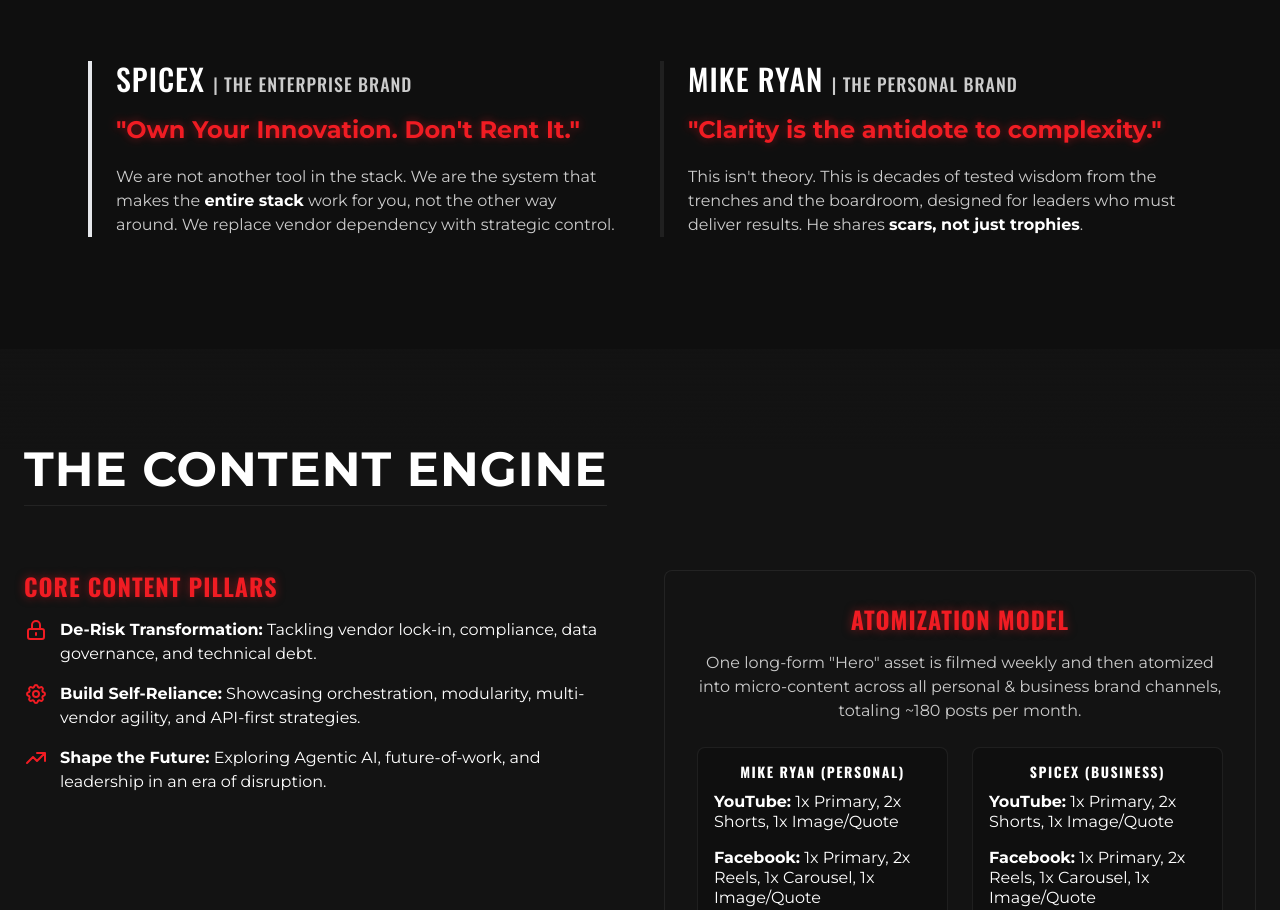
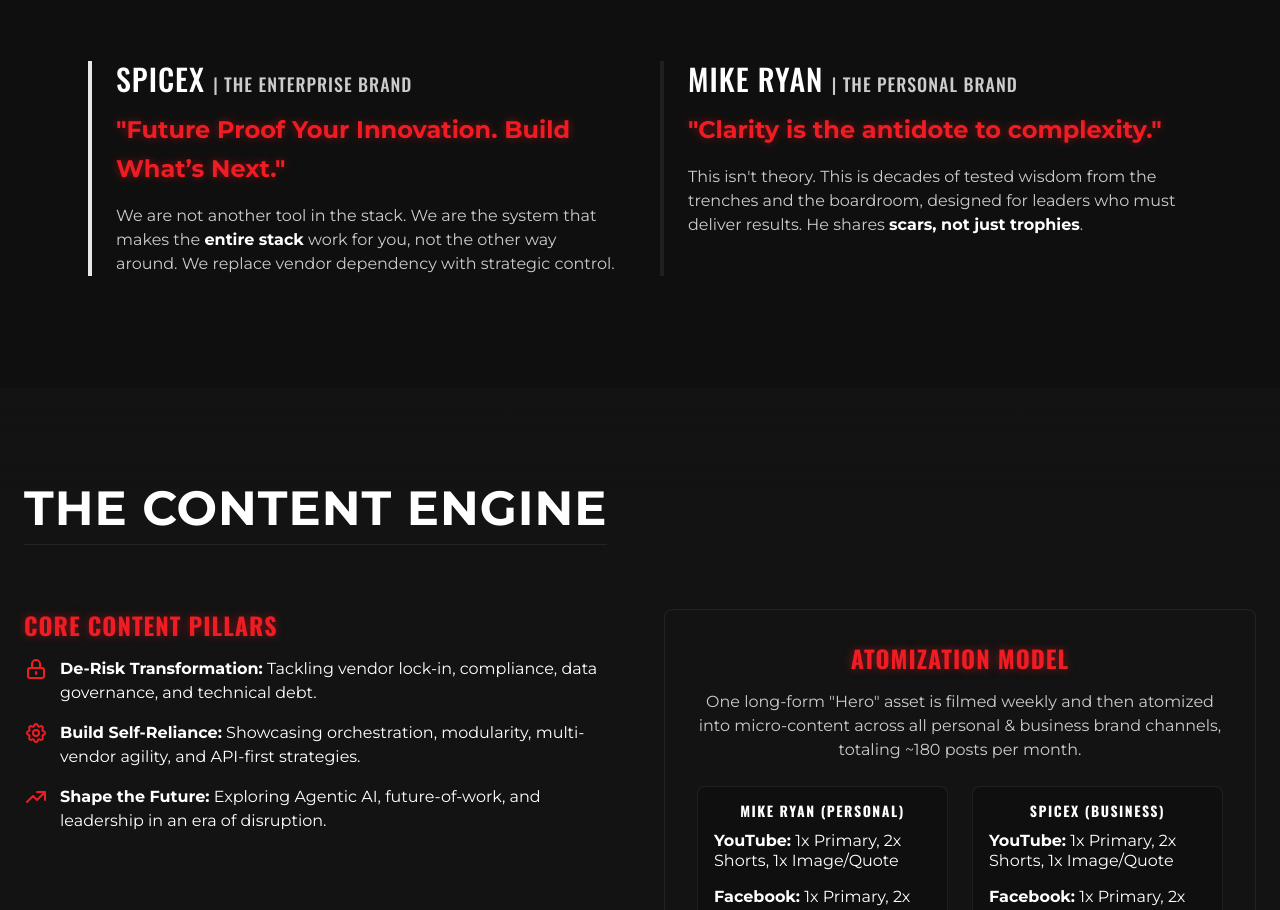
Before and after one commit to islayah5/SpiceX, a plain HTML site: page index.html in a window 1280 px wide. Shown: the part 2521-3431 px from the top of the page. Drawn offline with nearby package versions, Linux system fonts and the light colour scheme.

Commit message:
Update wording on index.html

```diff
--- a/index.html
+++ b/index.html
@@ -452,7 +452,7 @@
                 <div class="grid md:grid-cols-2 gap-10 text-left">
                     <div class="border-l-4 border-accent pl-6">
                         <h3 class="text-3xl mb-3">SpiceX <span class="text-lg font-light text-[var(--text-muted)]">| The Enterprise Brand</span></h3>
-                        <p class="text-2xl text-accent font-bold leading-relaxed">"Own Your Innovation. Don't Rent It."</p>
+                        <p class="text-2xl text-accent font-bold leading-relaxed">"Future Proof Your Innovation. Build What’s Next."</p>
                         <p class="text-md text-[var(--text-muted)] mt-4">We are not another tool in the stack. We are the system that makes the <span class="font-bold text-white">entire stack</span> work for you, not the other way around. We replace vendor dependency with strategic control.</p>
                     </div>
                     <div class="border-l-4 border-[var(--panel-border)] pl-6">
```
